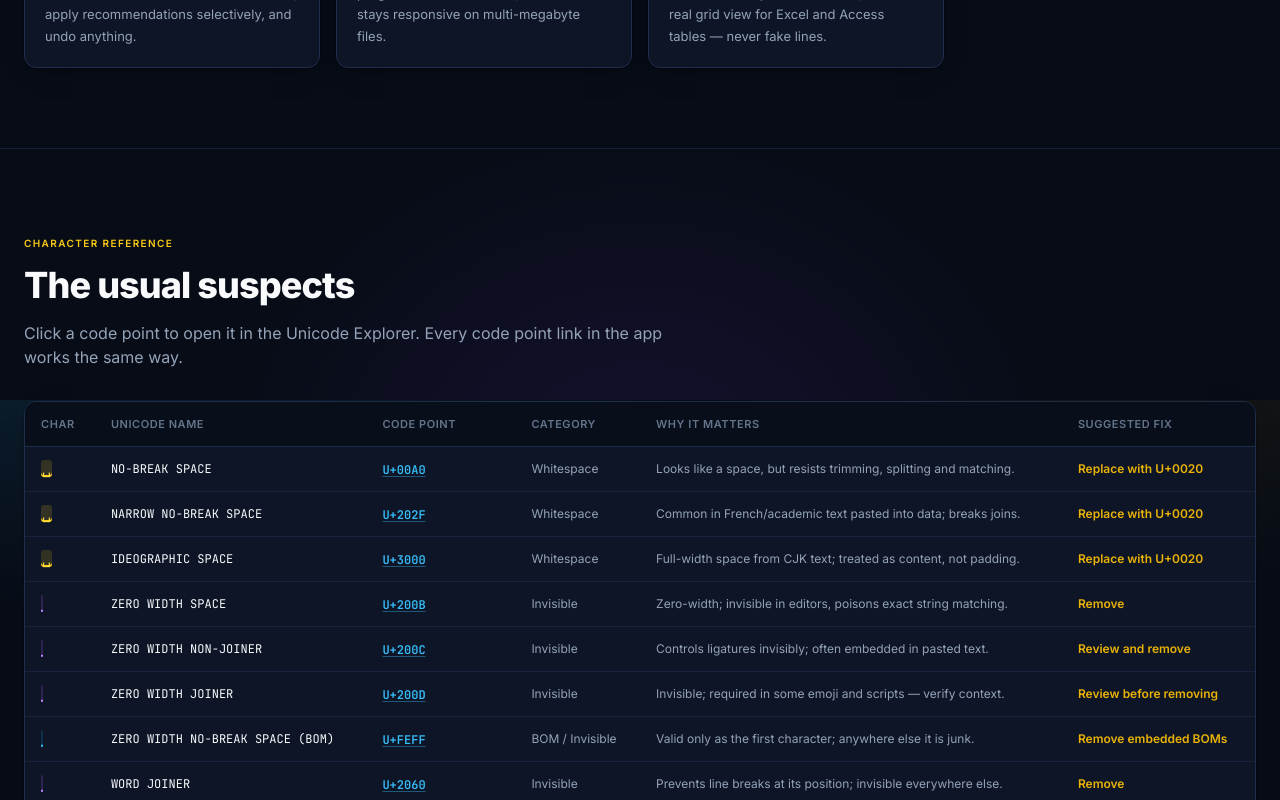
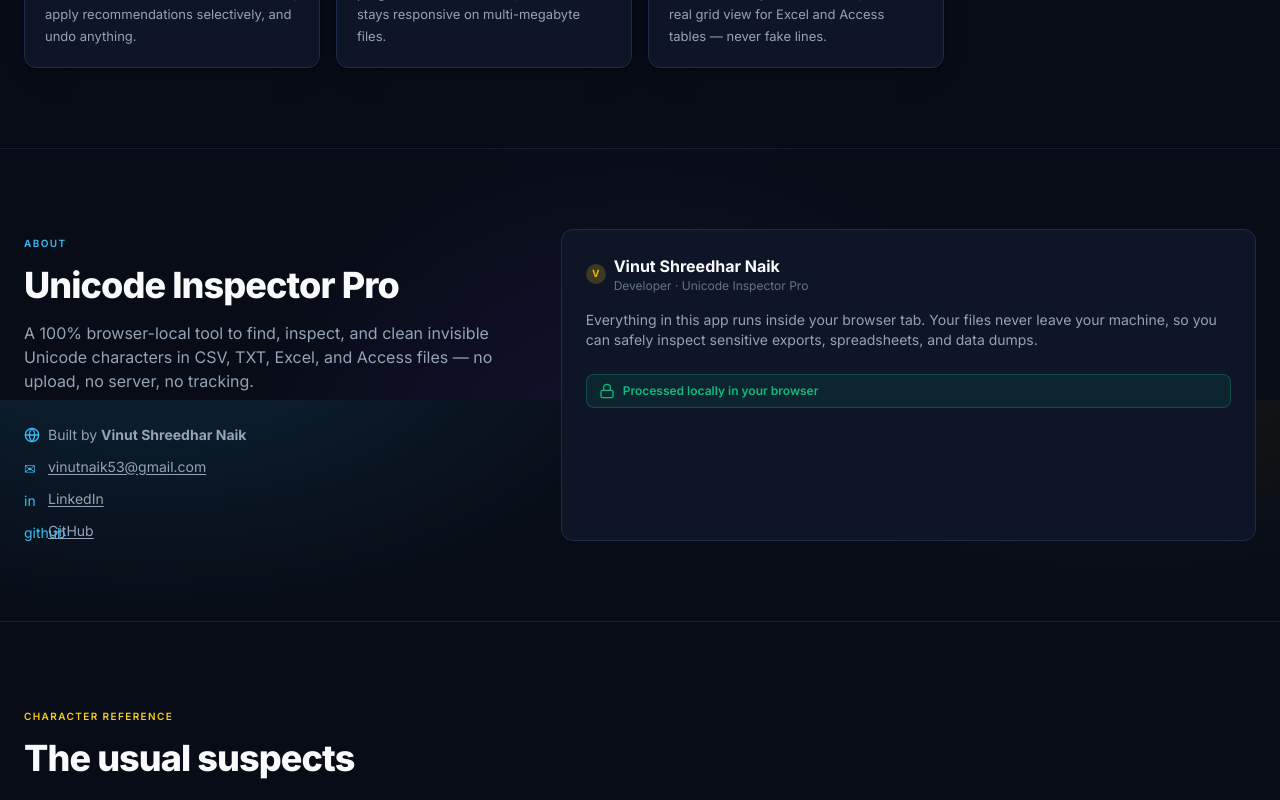
Before and after one commit to vinut007/TEXT-UNICODE-FINDER-FOR-CLEAN, a React (Vite) app: page / in a window 1280 px wide. Shown: the part 2000-2800 px from the top of the page. Built offline with nearby package versions, Linux system fonts and the light colour scheme.

Commit message:
Add About page with author info

```diff
--- a/src/App.tsx
+++ b/src/App.tsx
@@ -2,7 +2,7 @@
 import { useStore } from '@/store/useAnalysisStore';
 import { Navbar } from '@/components/landing/Navbar';
 import { UploadSection } from '@/components/landing/UploadSection';
-import { Features, CharacterReference, HowItWorks, Privacy, Footer } from '@/components/landing/Sections';
+import { Features, About, CharacterReference, HowItWorks, Privacy, Footer } from '@/components/landing/Sections';
 import { AnalysisScreen } from '@/components/analysis/AnalysisScreen';
 import { Workspace } from '@/components/workspace/Workspace';
 import { Toast } from '@/components/ui/Toast';
@@ -36,6 +36,7 @@
         <main>
           <UploadSection />
           <Features />
+          <About />
           <CharacterReference />
           <HowItWorks />
           <Privacy />
--- a/src/components/landing/Navbar.tsx
+++ b/src/components/landing/Navbar.tsx
@@ -4,6 +4,7 @@
 
 const LINKS = [
   { href: '#features', label: 'Features' },
+  { href: '#about', label: 'About' },
   { href: '#reference', label: 'Character Reference' },
   { href: '#how-it-works', label: 'How It Works' },
   { href: '#privacy', label: 'Privacy' },
--- a/src/components/landing/Sections.tsx
+++ b/src/components/landing/Sections.tsx
@@ -5,6 +5,7 @@
   CheckCircle2,
   Eye,
   Fingerprint,
+  Globe,
   KeyRound,
   Layers,
   Lock,
@@ -431,6 +432,86 @@
   );
 }
 
+/* --------------------------------- About --------------------------------- */
+
+export function About() {
+  return (
+    <section id="about" className="scroll-mt-20 border-t border-line/60 py-20">
+      <div className="mx-auto max-w-7xl px-4 sm:px-6">
+        <div className="grid gap-10 lg:grid-cols-[1fr_1.4fr]">
+          <div>
+            <span className="label-cap text-sky-400">About</span>
+            <h2 className="mt-3 text-3xl font-extrabold tracking-tight text-ink sm:text-4xl">
+              Unicode Inspector Pro
+            </h2>
+            <p className="mt-4 text-ink-muted">
+              A 100% browser-local tool to find, inspect, and clean invisible Unicode characters
+              in CSV, TXT, Excel, and Access files — no upload, no server, no tracking.
+            </p>
+            <div className="mt-8 space-y-3 text-sm text-ink-muted">
+              <div className="flex items-center gap-2">
+                <Globe className="h-4 w-4 text-sky-400" />
+                <span>Built by <b>Vinut Shreedhar Naik</b></span>
+              </div>
+              <div className="flex items-center gap-2">
+                <span className="h-4 w-4 text-sky-400">✉</span>
+                <a
+                  href="mailto:vinutnaik53@gmail.com"
+                  className="hover:text-sky-400 underline underline-offset-2"
+                >
+                  vinutnaik53@gmail.com
+                </a>
+              </div>
+              <div className="flex items-center gap-2">
+                <span className="h-4 w-4 text-sky-400">in</span>
+                <a
+                  href="https://www.linkedin.com/in/vinut-naik-329543358/"
+                  target="_blank"
+                  rel="noreferrer"
+                  className="hover:text-sky-400 underline underline-offset-2"
+                >
+                  LinkedIn
+                </a>
+              </div>
+              <div className="flex items-center gap-2">
+                <span className="h-4 w-4 text-sky-400">github</span>
+                <a
+                  href="https://github.com/vinut007/"
+                  target="_blank"
+                  rel="noreferrer"
+                  className="hover:text-sky-400 underline underline-offset-2"
+                >
+                  GitHub
+                </a>
+              </div>
+            </div>
+          </div>
+
+          <div className="rounded-xl border border-line bg-surface-raised p-6">
+            <div className="flex items-center gap-2 mb-4">
+              <span className="h-5 w-5 rounded-full bg-yellow-400/20 text-yellow-500 flex items-center justify-center">
+                <span className="text-[10px] font-bold">V</span>
+              </span>
+              <div>
+                <h3 className="text-base font-bold text-ink">Vinut Shreedhar Naik</h3>
+                <p className="text-xs text-ink-faint">Developer · Unicode Inspector Pro</p>
+              </div>
+            </div>
+            <p className="text-sm text-ink-muted mb-6">
+              Everything in this app runs inside your browser tab. Your files never leave your
+              machine, so you can safely inspect sensitive exports, spreadsheets, and data dumps.
+            </p>
+            <div className="flex items-center gap-2 rounded-lg border border-emerald-500/30 bg-emerald-500/10 px-3 py-2 text-xs font-semibold text-emerald-500">
+              <Lock className="h-4 w-4" />
+              Processed locally in your browser
+            </div>
+          </div>
+        </div>
+      </div>
+    </section>
+  );
+}
+
 /* --------------------------------- Footer -------------------------------- */
 
 export function Footer() {
@@ -448,6 +529,7 @@
         </p>
         <div className="flex items-center gap-4 text-xs text-ink-muted">
           <a href="#features" className="hover:text-sky-400">Features</a>
+          <a href="#about" className="hover:text-sky-400">About</a>
           <a href="#privacy" className="hover:text-sky-400">Privacy</a>
           <a href="#reference" className="hover:text-sky-400">Reference</a>
         </div>
```
